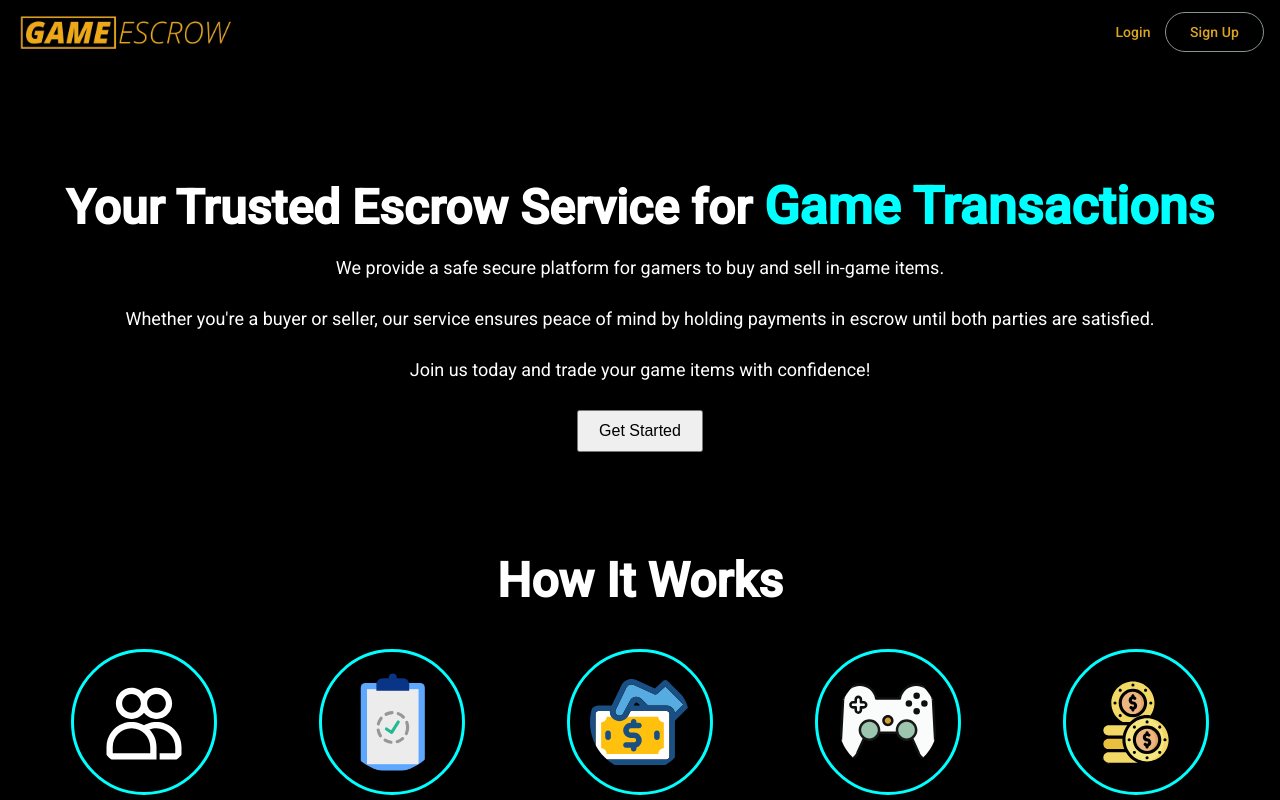
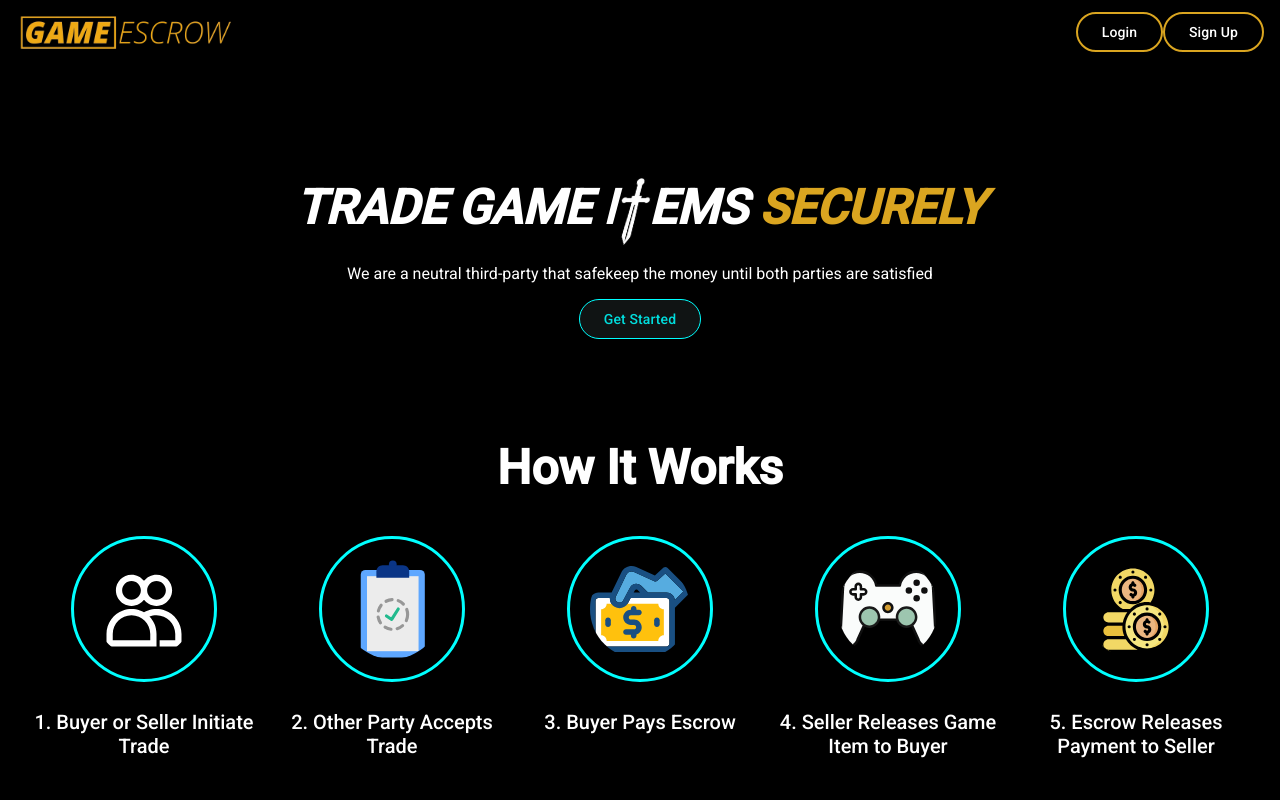
Before and after one commit to gdgdgdrox/Game-Escrow, an Angular app in the folder client/: page / in a window 1280 px wide. Shown: the top 800 px of the page. Built offline with nearby package versions, Linux system fonts and the light colour scheme; no server answers.

Commit message:
Improve home page intro content layout

```diff
--- a/client/src/app/component/header/header.component.html
+++ b/client/src/app/component/header/header.component.html
@@ -18,7 +18,7 @@
     <button id="trade-btn" mat-stroked-button [routerLink]="['/transaction-parent']">Trade</button>
   }
   @else {
-    <button mat-button id="login-btn" [routerLink]="['/login']">Login</button>
+    <button mat-stroked-button id="login-btn" [routerLink]="['/login']">Login</button>
     <button mat-stroked-button id="signup-btn" [routerLink]="['/register']">Sign Up</button>
   }
 </mat-toolbar>
--- a/client/src/app/component/header/header.component.scss
+++ b/client/src/app/component/header/header.component.scss
@@ -20,11 +20,13 @@ mat-toolbar {
 }
 
 #login-btn{
-  color: goldenrod
+  color: white;
+  border: 2px solid goldenrod;
 }
 
 #signup-btn{
-  color: goldenrod
+  color: white;
+  border: 2px solid goldenrod;
 }
 
 #trade-btn {
--- a/client/src/app/component/home/home.component.html
+++ b/client/src/app/component/home/home.component.html
@@ -1,19 +1,18 @@
 <div class="intro">
   <div class="intro-content">
-    <h1>Your Trusted Escrow Service for <span class="highlight">Game Transactions</span></h1>
-    <p>
-      We provide a safe secure platform for gamers to buy and sell in-game
-      items.
-    </p>
-    <p>
-      Whether you're a buyer or seller, our service ensures peace of mind
-      by holding payments in escrow until both parties are satisfied.
-    </p>
-    <p>
-      Join us today and trade your game items with confidence!
-
-    </p>
-    <button mat-raised-button color="accent" [routerLink]="['/transaction-parent']">Get Started</button>
+    <h1>
+      TRADE GAME I<span class="italic-sword">
+        <img src="assets/image/t_sword.png" alt="sword" /> </span
+      >EMS
+      <span class="securely"> SECURELY</span>
+    </h1>
+    <p>We are a neutral third-party that safekeep the money until both parties are satisfied</p>
+    <button
+      mat-raised-button
+      [routerLink]="['/transaction-parent']"
+    >
+      Get Started
+    </button>
   </div>
 </div>
 <!-- <mat-divider></mat-divider> -->
@@ -392,15 +391,21 @@
 </div>
 <!-- <mat-divider></mat-divider> -->
 <div class="supported_games">
-  <h1>Browse our growing list of games and start trading with confidence today!</h1>
+  <h1>
+    Browse our growing list of games and start trading with confidence today!
+  </h1>
   <mat-grid-list cols="4" rowHeight="150px" gutterSize="16px" class="game-list">
     @for(game of games; track game.gameID){
-      <mat-grid-tile class="game-title">
-        <img [src]="game.gameImagePath" alt="{{ game.gameName }}" class="game-image" />
-        <mat-grid-tile-footer>
-          <h3 class="game-title">{{ game.gameName }}</h3>
-        </mat-grid-tile-footer>
-      </mat-grid-tile>
+    <mat-grid-tile class="game-title">
+      <img
+        [src]="game.gameImagePath"
+        alt="{{ game.gameName }}"
+        class="game-image"
+      />
+      <mat-grid-tile-footer>
+        <h3 class="game-title">{{ game.gameName }}</h3>
+      </mat-grid-tile-footer>
+    </mat-grid-tile>
     }
   </mat-grid-list>
   <!-- <div class="game-card-container">
@@ -412,5 +417,4 @@
     </mat-card>
   }
   </div> -->
-
 </div>
--- a/client/src/app/component/home/home.component.scss
+++ b/client/src/app/component/home/home.component.scss
@@ -1,3 +1,4 @@
+// start of intro content
 .intro {
   text-align: center;
   padding: 60px 20px;
@@ -5,50 +6,44 @@
 
 .intro-content h1 {
   font-size: 48px;
-  font-weight: bold;
-  margin-bottom: 20px;
-  color:white
+  margin-bottom: 10px;
+  color: white;
+  font-style: italic;
 }
 
- .highlight {
-    color: cyan; /* Bright green to make it stand out */
-    font-size: 52px; /* Slightly larger font */
-    font-weight: 900; /* Extra-bold weight */
-    text-shadow: 2px 2px 4px rgba(0, 0, 0, 0.5); /* Adds a subtle shadow effect */
-    text-decoration:wavy
-  }
+.italic-sword img {
+  display: inline-block;
+  transform: skewX(-15deg);
+  vertical-align: -0.5em; /* Adjust the value to raise/lower the image */
+  height: 1.5em; /* Slightly larger than text for emphasis */
+}
 
-.intro-content p {
-  font-size: 18px;
-  margin-bottom: 30px;
-
+.securely {
+  color: goldenrod;
 }
 
 .intro-content button {
-  font-size: 16px;
-  padding: 10px 20px;
+  border: 1px solid cyan;
 }
 
-.transaction-overview{
+//start of transaction overview
+.transaction-overview {
   text-align: center;
   font-size: 32px;
-
 }
 
 .escrow-steps {
   display: flex;
-
 }
 
 .step {
   text-align: center;
-  flex: 1 ;
+  flex: 1;
   border-radius: 8px;
   padding: 0 10px;
   box-shadow: none;
-  background-color:transparent;
+  background-color: transpaerent;
   color: #333;
-
 }
 
 .step h3 {
@@ -56,7 +51,6 @@
   font-size: 20px;
   font-weight: 500;
   color: white;
-
 }
 
 svg {
@@ -69,6 +63,8 @@ svg {
 mat-divider {
   border-color: cyan; /* Set the color of the divider */
 }
+
+// start of game
 
 .game-list {
   margin: 20px;
--- a/client/src/app/component/home/home.component.ts
+++ b/client/src/app/component/home/home.component.ts
@@ -8,6 +8,7 @@ import { RouterModule } from '@angular/router';
 import { TransactionSharedService } from '../../service/transaction/transaction-shared.service';
 import { GameResponseDTO } from '../../dto/game-response.dto';
 import { HttpErrorResponse } from '@angular/common/http';
+import { MatButtonModule } from '@angular/material/button';
 
 
 
@@ -20,7 +21,8 @@ import { HttpErrorResponse } from '@angular/common/http';
     MatIconModule,
     MatDividerModule,
     MatGridListModule,
-    RouterModule
+    RouterModule,
+    MatButtonModule
   ],
   templateUrl: './home.component.html',
   styleUrl: './home.component.scss'
```
Also changed, not shown: client/src/assets/image/t_sword.png (added).
